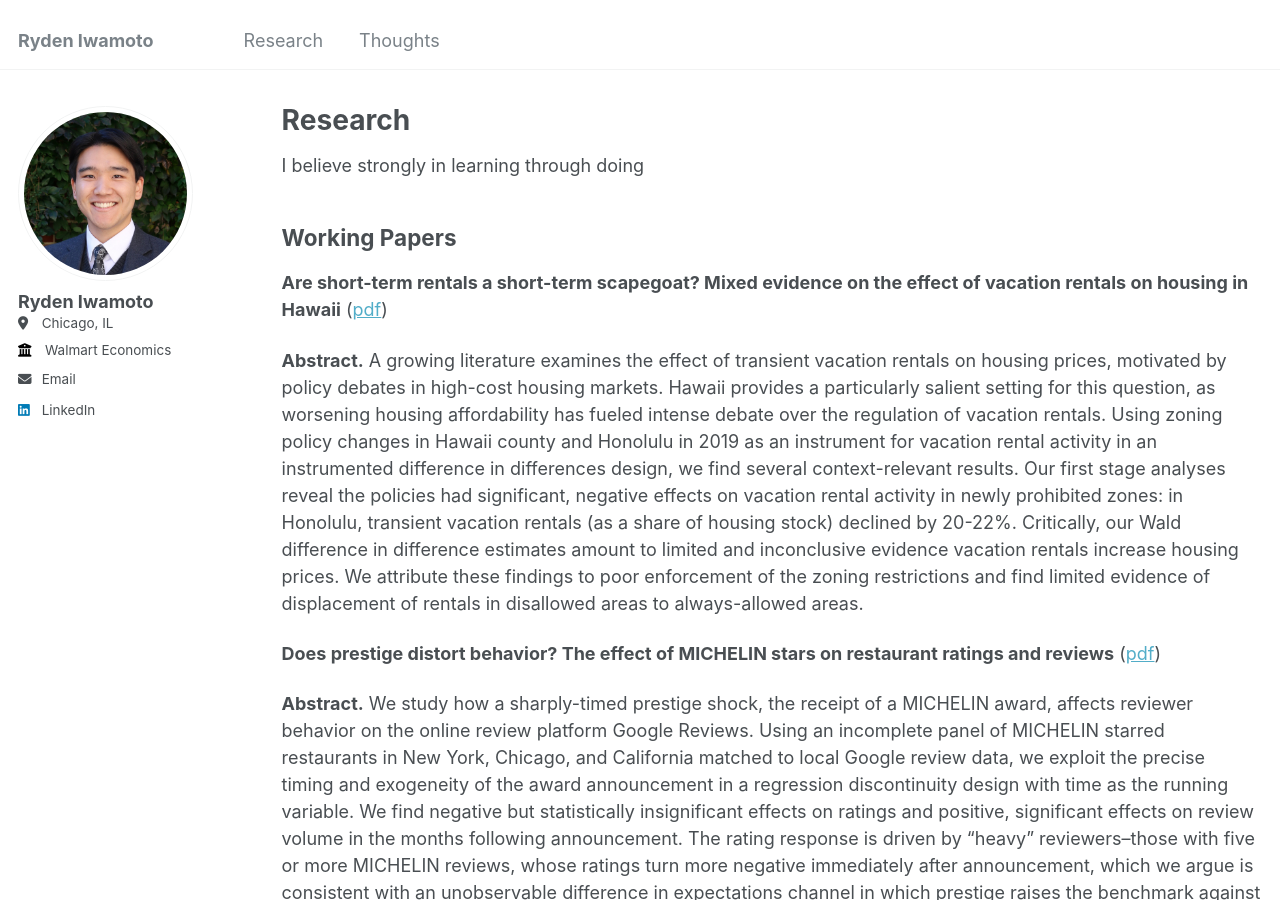
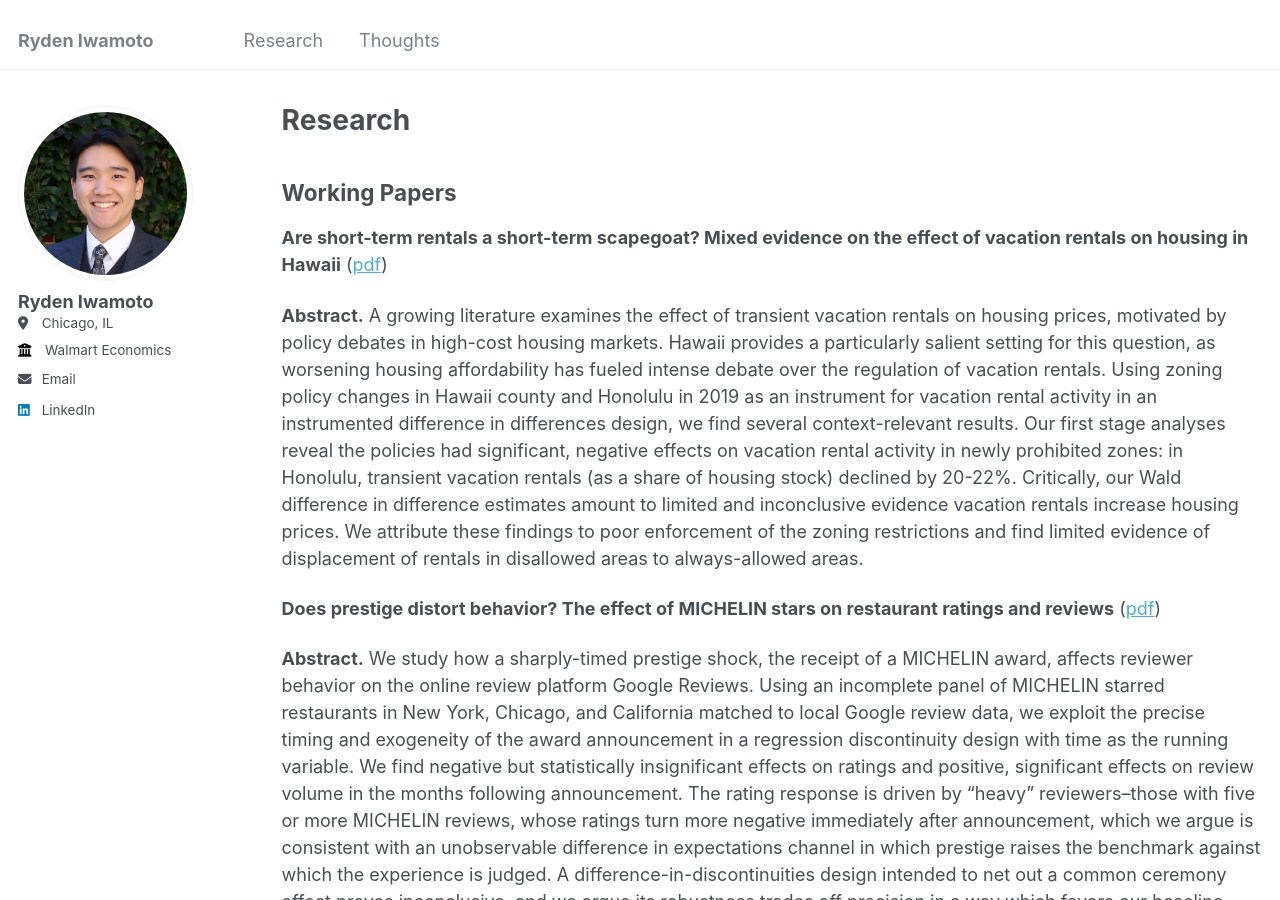
Before and after one commit to rydeniwamoto/rydeniwamoto.github.io, a Jekyll site: the page built from _pages/research.md, in a window 1280 px wide and 900 px high. Built offline with Jekyll 4.4.1, drawn with Linux system fonts in a browser that asks for light colours.

Commit message:
Remove research page intro line

```diff
--- a/_pages/research.md
+++ b/_pages/research.md
@@ -4,8 +4,6 @@ title: "Research"
 permalink: /research/
 author_profile: true
 ---
-
-I believe strongly in learning through doing
 
 Working Papers
 ------
```
